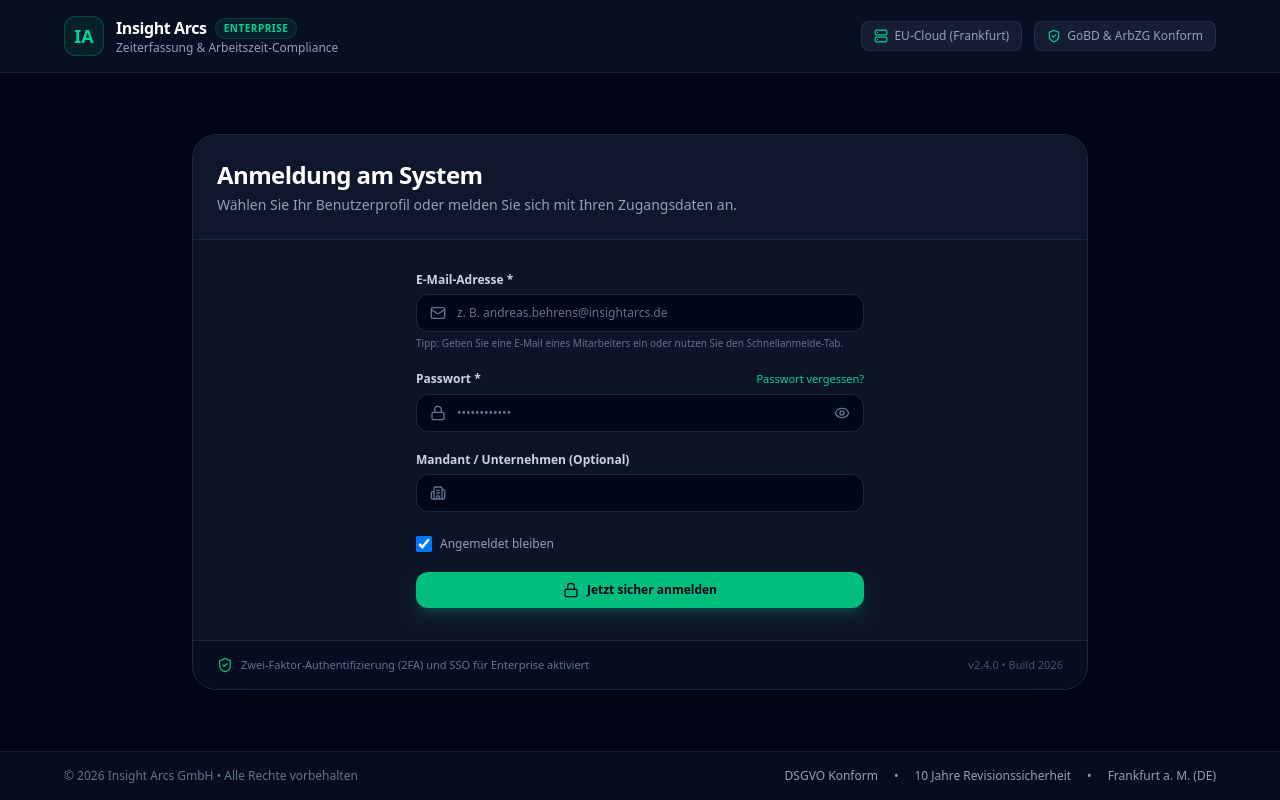
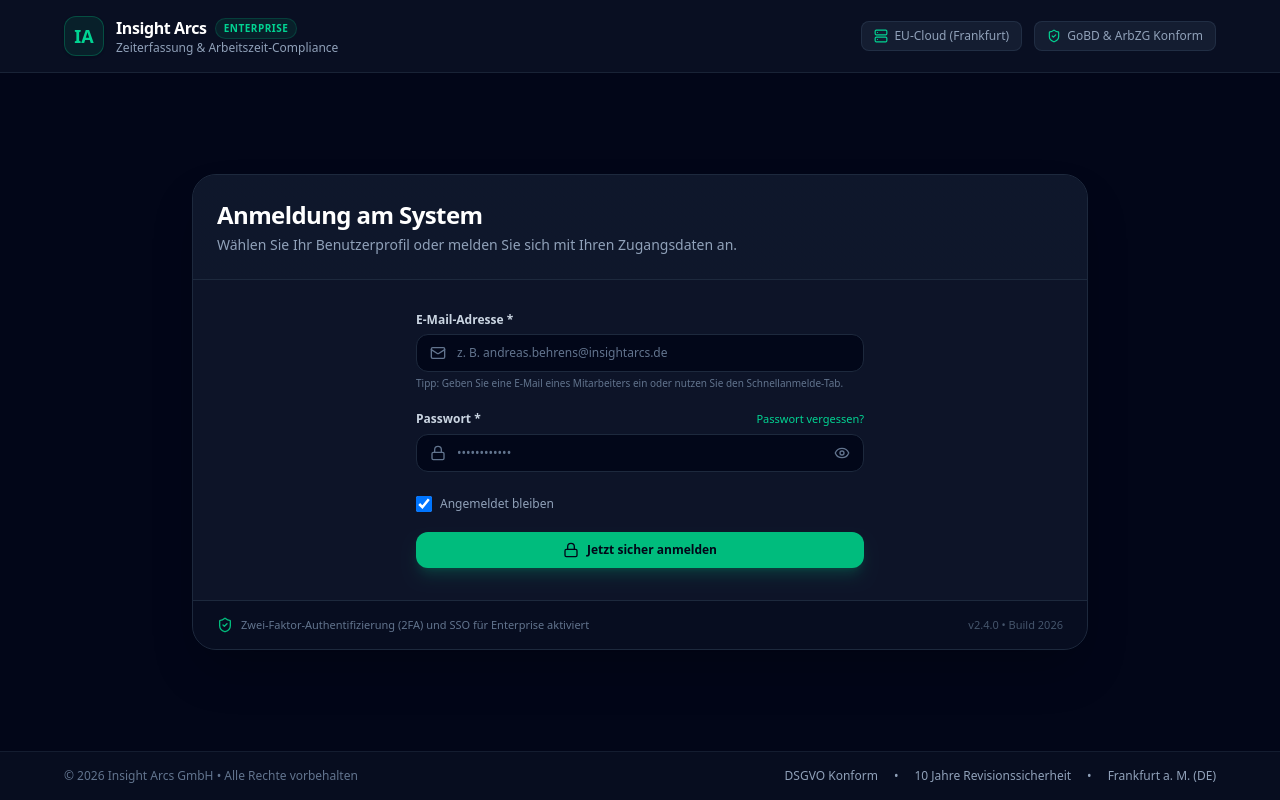
Before and after one commit to AndreasBehrens/Project-Forecast-Time-tracking, a React (Vite) app: page / in a window 1280 px wide. Built offline with nearby package versions, Linux system fonts and the light colour scheme.

Commit message:
login sets org to first one available

```diff
--- a/src/components/LoginView.tsx
+++ b/src/components/LoginView.tsx
@@ -3,7 +3,6 @@
 import {
   Lock,
   Mail,
-  Building2,
   ShieldCheck,
   CheckCircle2,
   AlertCircle,
@@ -20,17 +19,16 @@
   ExternalLink,
   Info
 } from 'lucide-react';
-import { User, Organization } from '../types';
+import { User } from '../types';
 
 export const LoginView: React.FC = () => {
-  const { login, users, organizations, jobRoles, organization } = useApp();
+  const { login, users, jobRoles } = useApp();
 
   // Schnellanmeldung (Quick-Login) nur im Admin-Modus (?mode=admin) sichtbar
   const showAdminMode = false;
   const [activeTab, setActiveTab] = useState<'quick' | 'manual'>('manual');
   const [email, setEmail] = useState('');
   const [password, setPassword] = useState('');
-  const [selectedOrgId, setSelectedOrgId] = useState<string>(organizations[0]?.id || 'org-insight-arcs-01');
   const [showPassword, setShowPassword] = useState(false);
   const [rememberMe, setRememberMe] = useState(true);
   const [searchQuery, setSearchQuery] = useState('');
@@ -66,8 +64,7 @@
     setIsSubmitting(true);
     const res = await login({
       email: email.trim(),
-      password,
-      orgId: selectedOrgId
+      password
     });
     setIsSubmitting(false);
 
@@ -80,8 +77,7 @@
     setErrorMessage(null);
     setIsSubmitting(true);
     const res = await login({
-      userId: user.id,
-      orgId: user.orgId || selectedOrgId
+      userId: user.id
     });
     setIsSubmitting(false);
     if (!res.success) {
@@ -384,28 +380,6 @@
                 </div>
               </div>
 
-              {/* Organization / Mandant Selection */}
-              <div>
-                <label className="block text-xs font-semibold text-slate-300 mb-1.5">
-                  Mandant / Unternehmen (Optional)
-                </label>
-                <div className="relative">
-                  <Building2 className="w-4 h-4 text-slate-500 absolute left-3.5 top-1/2 -translate-y-1/2" />
-                  <select
-                    id="select-login-org"
-                    value={selectedOrgId}
-                    onChange={e => setSelectedOrgId(e.target.value)}
-                    className="w-full pl-10 pr-8 py-2.5 bg-slate-950/90 border border-slate-800 rounded-xl text-xs text-white focus:outline-none focus:border-emerald-500 focus:ring-1 focus:ring-emerald-500 appearance-none"
-                  >
-                    {organizations.map(o => (
-                      <option key={o.id} value={o.id} className="bg-slate-900 text-white">
-                        {o.name} ({o.code})
-                      </option>
-                    ))}
-                  </select>
-                </div>
-              </div>
-
               <div className="flex items-center justify-between pt-1">
                 <label className="flex items-center gap-2 cursor-pointer">
                   <input
--- a/src/context/AppContext.tsx
+++ b/src/context/AppContext.tsx
@@ -64,7 +64,7 @@
   apiKeys: ApiKey[];
   periodLocks: PeriodLock[];
   isLoading: boolean;
-  login: (credentials: { email?: string; password?: string; userId?: string; orgId?: string }) => Promise<{ success: boolean; error?: string }>;
+  login: (credentials: { email?: string; password?: string; userId?: string }) => Promise<{ success: boolean; error?: string }>;
   logout: () => Promise<void>;
   // Formatting helpers (Always 2 decimal places for rates and money)
   formatRate: (rate?: number | null, currency?: string) => string;
@@ -434,7 +434,7 @@
   };
 
   // Login Action
-  const login = async (credentials: { email?: string; password?: string; userId?: string; orgId?: string }): Promise<{ success: boolean; error?: string }> => {
+  const login = async (credentials: { email?: string; password?: string; userId?: string }): Promise<{ success: boolean; error?: string }> => {
     try {
       setIsLoading(true);
       const res = await fetch('/api/auth/login', {
```
Also changed, not shown: 2 other files (tests, documents, lock files or other folders).
